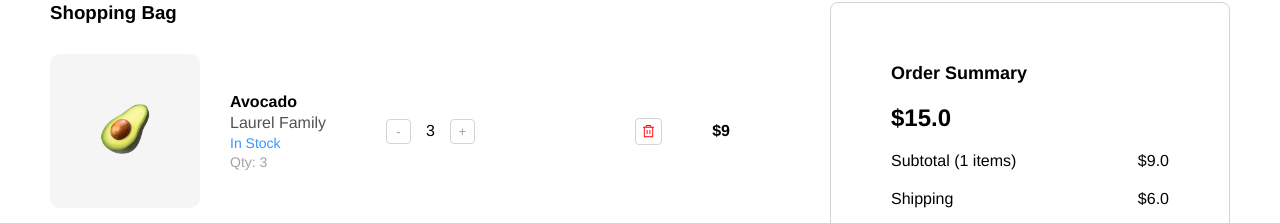
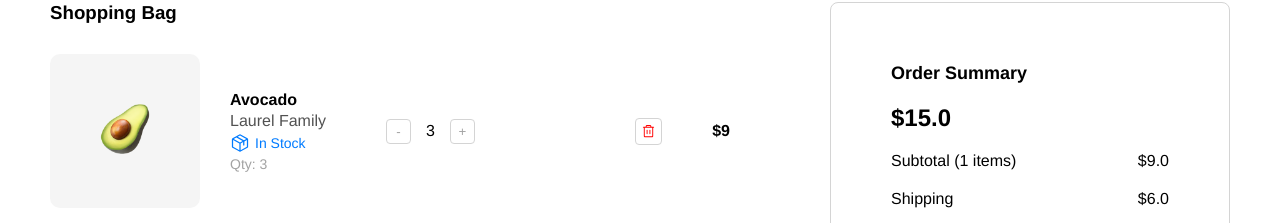
Before and after one commit to Puthikunkim/emoji-store, a React (Vite) app: page /bag in a window 1280 px wide. Shown: the part 137-360 px from the top of the page. Built offline with nearby package versions, Linux system fonts and the light colour scheme.

Commit message:
Feat: Added stock box

```diff
--- a/src/components/Bag/ShoppingList/ShoppingList.jsx
+++ b/src/components/Bag/ShoppingList/ShoppingList.jsx
@@ -1,5 +1,5 @@
 import styles from "./ShoppingList.module.css";
-import { Trash } from "@phosphor-icons/react";
+import { Trash, Package } from "@phosphor-icons/react";
 import { useState, useContext } from 'react';
 import { Link } from 'react-router-dom';
 import ShopContext from '../../../context';
@@ -38,7 +38,10 @@ function ShoppingList() {
                             <div className={styles.fruitInfo}>
                                 <h4>{fruit.name}</h4>
                                 <p className={styles.family}>{fruit.family} Family</p>
-                                <p className={styles.stockText}>In Stock</p>
+                                <div className={styles.stock}>
+                                    <Package size={20} color='#007BFF'/>
+                                    <p>In Stock</p>
+                                </div>
                                 <p className={styles.quantityText}>Qty: {fruit.quantity}</p>
                             </div>
                             <div className={styles.quantity}>
--- a/src/components/Bag/ShoppingList/ShoppingList.module.css
+++ b/src/components/Bag/ShoppingList/ShoppingList.module.css
@@ -63,6 +63,19 @@
     color: #525252;
 }
 
+.stock {
+    display: flex;
+    flex-direction: row;
+    justify-content: start;
+    align-items: center;
+    gap: 5px;
+}
+
+.stock p {
+    color: #007BFF;
+    font-size: 14px;
+}
+
 .stockText {
     font-size: 14px;
     color: #3895ff;
@@ -112,6 +125,7 @@
     }
 }
 
+
 .trash {
     display: flex;
     justify-content: center;
--- a/src/components/FruitPage/FruitPage.jsx
+++ b/src/components/FruitPage/FruitPage.jsx
@@ -1,6 +1,6 @@
 import { useParams, useNavigate } from 'react-router-dom';
 import { useState, useContext } from 'react';
-import { BagSimple, ArrowLeft, HeartStraight } from "@phosphor-icons/react";
+import { BagSimple, ArrowLeft, HeartStraight, Package } from "@phosphor-icons/react";
 import ShopContext from '../../context';
 import styles from './FruitPage.module.css';
 
@@ -63,7 +63,7 @@ function FruitPage() {
                     <h1>{fruit.name}</h1>
                     <p className={styles.family}>{fruit.family} Family</p>
                     <div className={styles.stock}>
-                        <img src="" alt="" />
+                        <Package size={20} color='#007BFF'/>
                         <p>In Stock</p>
                     </div>
                     <h3>${fruit.price}</h3>
--- a/src/components/FruitPage/FruitPage.module.css
+++ b/src/components/FruitPage/FruitPage.module.css
@@ -126,7 +126,9 @@
 .stock {
     display: flex;
     flex-direction: row;
-    gap: 10px;
+    justify-content: start;
+    align-items: center;
+    gap: 5px;
 }
 
 .stock p {
```
